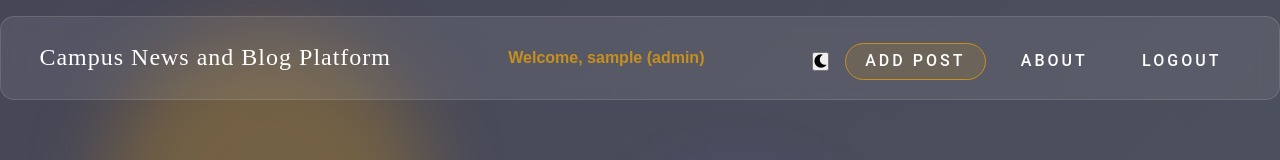
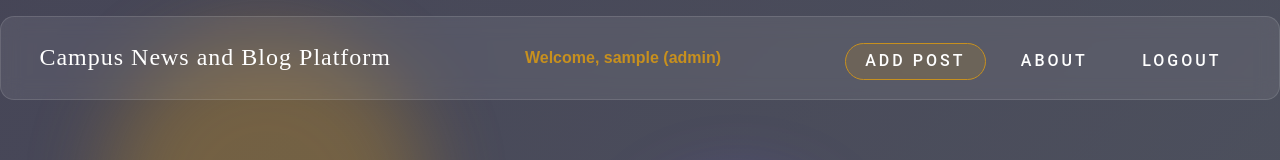
Before and after one commit to David-Antony/Uniblog-FullStack, a website: page public/homepage.html in a window 1280 px wide. Shown: the top 160 px of the page. Drawn offline with Linux system fonts and the light colour scheme; no server answers; sample sign-in values are in the browser's storage.

Commit message:
refactor: remove theme toggle button from homepage navbar

```diff
--- a/public/homepage.html
+++ b/public/homepage.html
@@ -56,9 +56,6 @@
                     <span></span>
                 </button>
                 <div class="navbar-nav" id="navbarNav">
-                    <button id="theme-toggle" class="theme-toggle-btn" onclick="toggleTheme()" title="Toggle dark mode" aria-label="Toggle dark mode">
-                        <i class="fas fa-moon"></i>
-                    </button>
                     <a href="blog.html" id="blogLink" class="primary-cta" aria-label="Add new blog post">Add Post</a>
                     <a href="#" onclick="openModal('aboutModal')" aria-label="About this platform">ABOUT</a>
                     <a href="logout.html" aria-label="Logout from the platform">LOGOUT</a>
```
